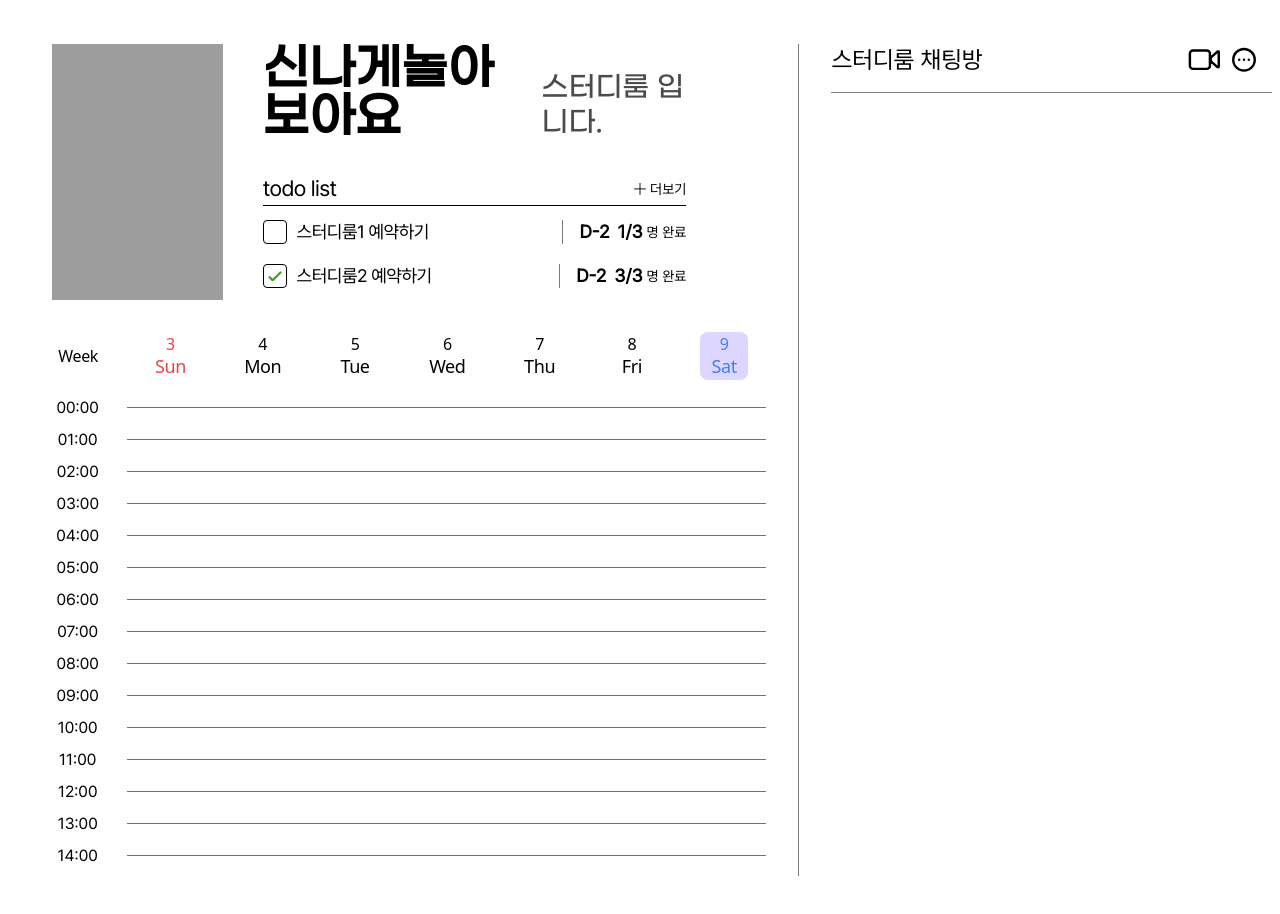
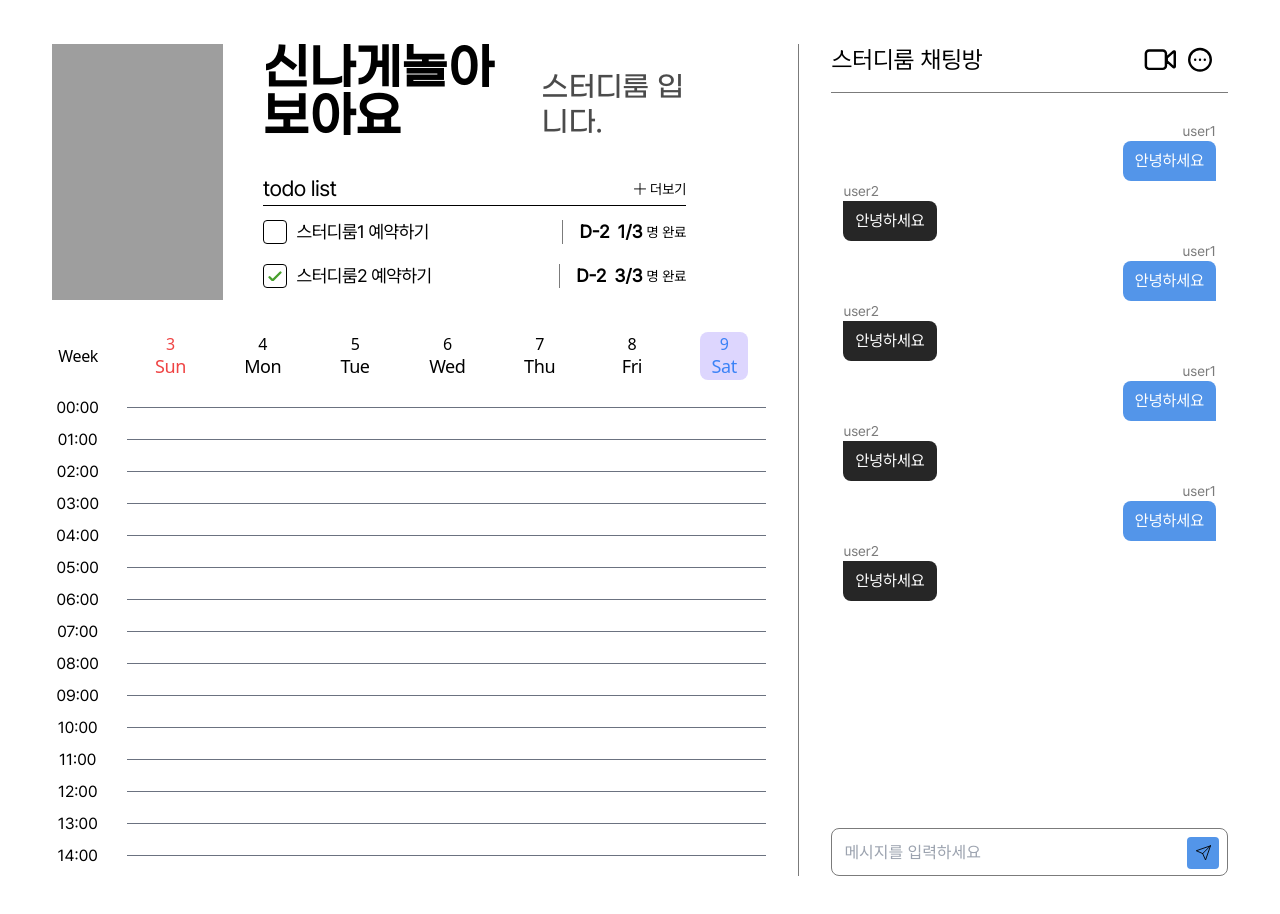
Before and after one commit to SeSAC-Project-Meet/meet-webapp-front, a React (Vite) app: page /studyroom/1 in a window 1280 px wide. Shown: the part 100-1014 px from the top of the page. After the commit the page ends 976 px from the top, so only its background shows below. Built offline with nearby package versions, Linux system fonts and the light colour scheme; no server answers; grey boxes are pictures that could not be loaded.

Commit message:
Feat: 채팅창에 스켈레톤 적용

```diff
--- a/src/api/auth/register/validations.js
+++ b/src/api/auth/register/validations.js
@@ -4,7 +4,7 @@ export const validatePhoneNumberFormat = (phoneNumber) => {
     /^(010|011|016|017|018|019|02|031|032|033|034|041|042|043|044|051|052|053|054|055|061|062|063|064|070)-\d{3,4}-\d{4}$/;
 
   if (!phoneRegex.test(phoneNumber)) {
-    console.log("[checkUniqueValue] 전화번호 형식 오류");
+    console.log("[validation.js] 전화번호 형식 오류");
     return false;
   }
 
@@ -15,8 +15,29 @@ export const validateEmailFormat = (email) => {
   const emailRegex = /^[a-zA-Z0-9._%+-]+@[a-zA-Z0-9.-]+\.[a-zA-Z]{2,}$/;
 
   if (!emailRegex.test(email)) {
+    console.log("[validation.js] 이메일 형식 오류");
     return false;
   }
 
   return true;
 };
+
+export const validateName = (name) => {
+  const nameRegex = /^[a-zA-Z가-힣]+$/;
+  if (!nameRegex.test(name)) {
+    return "이름은 한글 또는 영어만 입력 가능합니다.";
+  }
+  return "";
+};
+
+export const validatePassword = (password) => {
+  // 비밀번호가 영문, 숫자, 특수문자로만 이루어져 있는지 확인
+  const regex =
+    /^(?=.*[a-zA-Z])(?=.*\d)(?=.*[!@#$%^&*()_+[\]{};':"\\|,.<>/?-]).{8,}$/;
+
+  if (!regex.test(password)) {
+    return "비밀번호는 8자 이상이어야 하며, 영문, 숫자, 특수문자를 각각 최소 1자 이상 포함해야 합니다.";
+  }
+
+  return "";
+};
--- /dev/null
+++ b/src/components/icons/ChatSendIcon.jsx
@@ -0,0 +1,17 @@
+export const ChatSendIcon = () => {
+  return (
+    <svg
+      xmlns="http://www.w3.org/2000/svg"
+      viewBox="0 0 18 18"
+      fill="none"
+      className="w-5"
+    >
+      <path
+        d="M17.4514 0.852783L11.8514 16.8528L8.65142 9.65278M17.4514 0.852783L1.45142 6.45278L8.65142 9.65278M17.4514 0.852783L8.65142 9.65278"
+        stroke="black"
+        strokeLinecap="round"
+        strokeLinejoin="round"
+      />
+    </svg>
+  );
+};
--- a/src/components/login/KakaoLoginButton.jsx
+++ b/src/components/login/KakaoLoginButton.jsx
@@ -20,7 +20,7 @@ export function KakaoLoginButton() {
         // 로그인 실패
         console.log("[kakao-login] Unregistered user : ", user.user);
         // 회원가입 페이지로 리다이렉트
-        navigate("/register/terms", {
+        navigate("/register-v2/terms", {
           state: { type: "kakao", user: user.user.email },
         });
       }
--- a/src/components/studyroom/ChatInsideStudyroom.jsx
+++ b/src/components/studyroom/ChatInsideStudyroom.jsx
@@ -1,7 +1,101 @@
-import { useEffect, useState } from "react";
+import { useEffect, useRef, useState } from "react";
+import { useUser } from "../../contexts/UserContext";
+import { ChatSendIcon } from "../icons/ChatSendIcon";
+import { ChatsLoadingSkeleton } from "./ChatsLoadingSkeleton";
 
 export const ChatInsideStudyroom = ({ studyroomId }) => {
-  const [messages, setMessages] = useState("");
+  const [messages, setMessages] = useState([]);
+  const [newMessage, setNewMessage] = useState("");
+  const [loading, setLoading] = useState(true);
 
-  return <div className="flex flex-col w-full h-full"></div>;
+  const socketRef = useRef(null);
+
+  // const { user } = useUser();
+  const user = {
+    id: 1,
+    name: "user1",
+  };
+  useEffect(() => {
+    const fetchMessages = async () => {
+      try {
+        // 채팅방 메시지를 가져오는 API 호출
+        const data = [
+          { id: 1, sender_id: 1, sender_name: "user1", message: "안녕하세요" },
+          { id: 2, sender_id: 2, sender_name: "user2", message: "안녕하세요" },
+          { id: 3, sender_id: 1, sender_name: "user1", message: "안녕하세요" },
+          { id: 4, sender_id: 2, sender_name: "user2", message: "안녕하세요" },
+          { id: 5, sender_id: 1, sender_name: "user1", message: "안녕하세요" },
+          { id: 6, sender_id: 2, sender_name: "user2", message: "안녕하세요" },
+          { id: 7, sender_id: 1, sender_name: "user1", message: "안녕하세요" },
+          { id: 8, sender_id: 2, sender_name: "user2", message: "안녕하세요" },
+        ];
+        setMessages(data);
+        setLoading(false);
+      } catch (error) {
+        console.error("[ChatInsideStudyroom] error : ", error);
+      }
+    };
+    fetchMessages();
+  }, []);
+
+  const handleSendMessage = () => {
+    if (newMessage.trim() && socketRef.current) {
+      const message = {
+        studyroom_id: studyroomId,
+        sender_id: user.id,
+        sender_name: user.username,
+        text: newMessage,
+      };
+      socketRef.current.emit("message", message);
+      setNewMessage("");
+    }
+  };
+
+  return (
+    <div className="flex flex-col flex-grow w-full">
+      <div className="flex flex-col mx-3 mt-7">
+        {loading ? (
+          <ChatsLoadingSkeleton />
+        ) : (
+          messages.map((msg) => {
+            const isMyMessage = msg.sender_id === user.id;
+            return (
+              <div
+                key={msg.id}
+                className={`flex flex-col ${isMyMessage ? "items-end" : "items-start"}`}
+              >
+                <span
+                  className={`text-[#7b7b7b] font-pretendard text-sm ${isMyMessage ? "justify-end" : "justify-start"}`}
+                >
+                  {msg.sender_name}
+                </span>
+                <div
+                  className={`h-10 py-2 px-3 text-white font-pretendard ${isMyMessage ? "bg-[#5395E9] rounded-t-lg rounded-bl-lg" : "bg-[#262626] rounded-b-lg rounded-tr-lg"}`}
+                >
+                  <span>{msg.message}</span>
+                </div>
+              </div>
+            );
+          })
+        )}
+      </div>
+
+      <div className="flex-grow"></div>
+
+      <div className="flex flex-row w-full h-12 border rounded-lg border-[#7b7b7b]">
+        <input
+          placeholder="메시지를 입력하세요"
+          className="w-full px-3 py-2 bg-transparent focus:outline-none"
+          value={newMessage}
+          onChange={(e) => setNewMessage(e.target.value)}
+        />
+        <button
+          onClick={handleSendMessage}
+          className="flex w-8 h-8 m-2 p-2 rounded items-center justify-center bg-[#5395E9] text-white font-pretendard"
+        >
+          <ChatSendIcon />
+        </button>
+      </div>
+    </div>
+  );
 };
--- a/src/components/studyroom/ChatroomForStudyroom.jsx
+++ b/src/components/studyroom/ChatroomForStudyroom.jsx
@@ -10,7 +10,7 @@ export const ChatroomForStudyroom = () => {
   const { studyroomId } = useParams();
 
   return (
-    <div className="flex-grow">
+    <div className="flex flex-col flex-grow mr-11">
       {/* chatroom header */}
       <div className="flex flex-row w-full border-b pb-4 border-[#7b7b7b]">
         <span className="text-2xl font-medium font-pretendard">
--- /dev/null
+++ b/src/components/studyroom/ChatsLoadingSkeleton.jsx
@@ -0,0 +1,24 @@
+export const ChatsLoadingSkeleton = () => {
+  return (
+    <div className="space-y-4">
+      {[...Array(10)].map((_, index) => (
+        <div
+          key={index}
+          className={`flex flex-row ${index % 3 ? "flex-row-reverse" : ""}`}
+        >
+          {/* 아바타 스켈레톤 */}
+          <div className="w-10 h-10 bg-gray-300 rounded-full animate-pulse"></div>
+
+          <div
+            className={`flex flex-col w-full ml-4 space-y-2 ${index % 3 ? "items-end mr-4" : ""}`}
+          >
+            {/* 이름 스켈레톤 */}
+            <div className="w-1/4 h-4 bg-gray-300 rounded animate-pulse"></div>
+            {/* 메시지 스켈레톤 */}
+            <div className="w-3/4 h-4 bg-gray-300 rounded animate-pulse"></div>
+          </div>
+        </div>
+      ))}
+    </div>
+  );
+};
--- a/src/pages/NewRegisterPage.jsx
+++ b/src/pages/NewRegisterPage.jsx
@@ -7,7 +7,10 @@ import { checkUniqueValue } from "../api/auth/register/checkUniqueValue";
 import {
   validateEmailFormat,
   validatePhoneNumberFormat,
+  validateName,
+  validatePassword,
 } from "../api/auth/register/validations";
+import { userRegister } from "../api/auth/register/userRegister";
 
 export const NewRegisterPage = () => {
   const [name, setName] = useState("");
@@ -16,6 +19,11 @@ export const NewRegisterPage = () => {
   const [showPassword, setShowPassword] = useState(false);
   const [email, setEmail] = useState("");
   const navigate = useNavigate();
+
+  const [nameError, setNameError] = useState("");
+  const [phoneNumberError, setPhoneNumberError] = useState("");
+  const [passwordError, setPasswordError] = useState("");
+  const [emailError, setEmailError] = useState("");
 
   const [isUniqueEmail, setIsUniqueEmail] = useState(false);
   const [isValidEmail, setIsValidEmail] = useState(false);
@@ -53,6 +61,44 @@ export const NewRegisterPage = () => {
 
   const handleSubmit = async (e) => {
     e.preventDefault();
+
+    const errors = {
+      name: validateName(name),
+      password: validatePassword(password),
+      phoneNumber: validatePhoneNumberFormat(phoneNumber),
+      email: validateEmailFormat(email),
+    };
+
+    if (Object.values(errors).some((error) => error)) {
+      console.log("errors : ", errors);
+      setNameError(errors.name);
+      setPasswordError(errors.password);
+      setPhoneNumberError(errors.phoneNumber);
+      setEmailError(errors.email);
+      return;
+    }
+
+    setPasswordError("");
+    setPhoneNumberError("");
+    setEmailError("");
+    try {
+      const registerResult = await userRegister({
+        name,
+        email,
+        phone_number: phoneNumber,
+        password,
+      });
+      if (!registerResult.status) {
+        alert("회원가입에 실패했습니다.\n" + registerResult.message);
+        return;
+      } else {
+        alert("회원가입 성공!");
+        navigate("/login");
+      }
+    } catch (err) {
+      console.error(err);
+      alert(`회원가입 에러 발생!\nError : ${err}`);
+    }
   };
 
   const handleEmailCheck = async () => {
@@ -80,6 +126,7 @@ export const NewRegisterPage = () => {
             value={name}
             onChange={(e) => setName(e.target.value)}
           />
+          <span className="mt-1 -mb-2 text-xs text-red-500">{nameError}</span>
 
           <div className="relative mt-10 border-b border-black ">
             <input
@@ -97,6 +144,9 @@ export const NewRegisterPage = () => {
               <ShowAndHideIcon isShow={showPassword} />
             </button>
           </div>
+          <span className="mt-1 -mb-2 text-xs text-red-500">
+            {passwordError}
+          </span>
 
           <div className="relative mt-10 border-b border-black ">
             <input
--- a/src/pages/NewTermsAgreePage.jsx
+++ b/src/pages/NewTermsAgreePage.jsx
@@ -11,7 +11,7 @@ export const NewTermsAgreePage = () => {
   const [prevState, setPrevState] = useState("");
 
   useEffect(() => {
-    console.log("location : ", location.state);
+    console.log("[약관동의 페이지] 넘어온 state 값 : ", location.state);
     if (location.state?.type === "kakao") {
       setPrevState(location.state?.user || "");
       console.log("prevState : ", prevState);
@@ -65,7 +65,7 @@ export const NewTermsAgreePage = () => {
   const navigate = useNavigate();
   const handleContinueRegister = () => {
     console.log("동의한 약관 : ", agreeTerms);
-    console.log("prevState before continue : ", prevState);
+    console.log("[약관동의페이지] 전달하는 state : ", prevState);
     navigate("/register-v2", { state: { email: prevState, agreeTerms } });
   };
 
```
